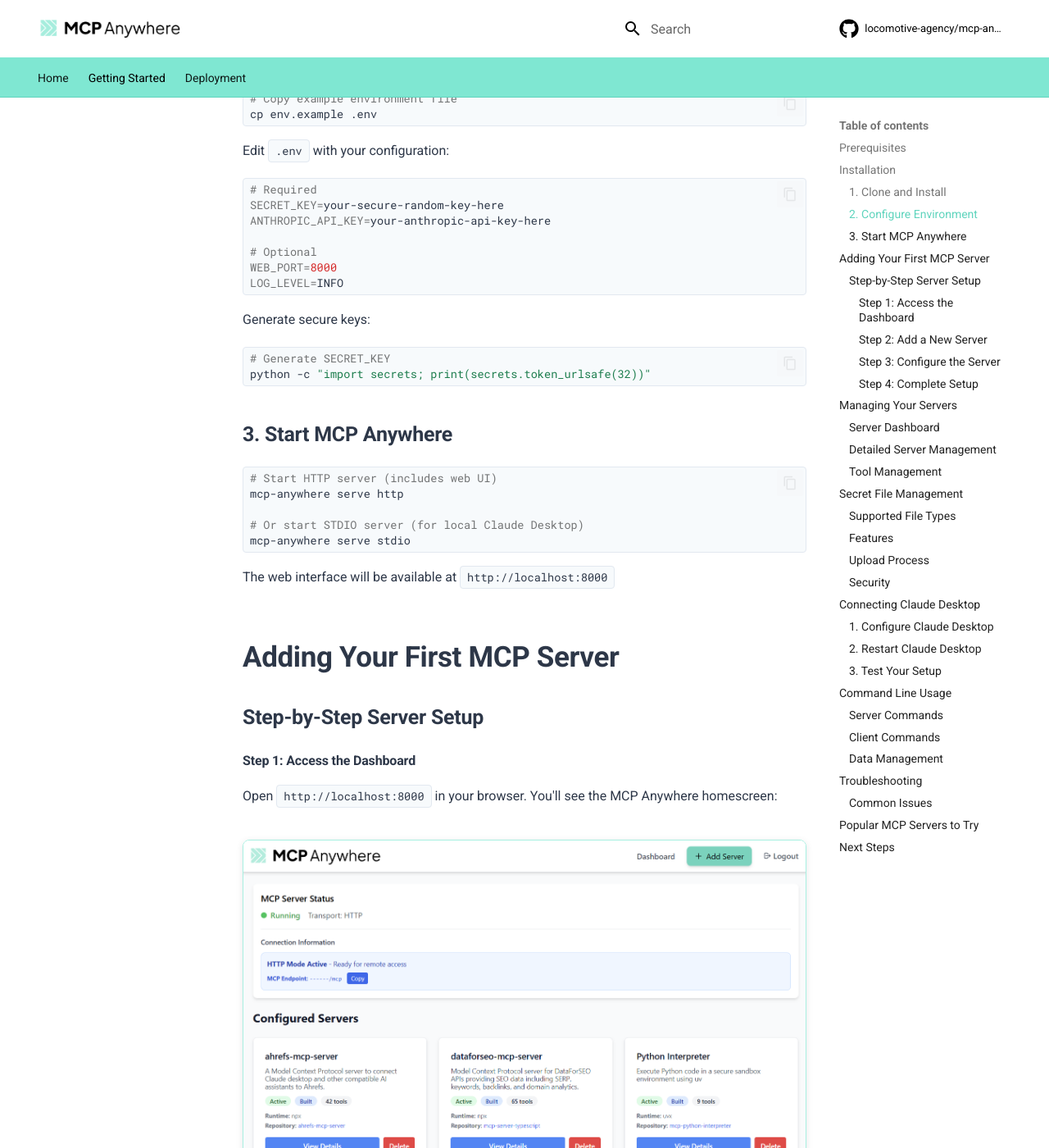
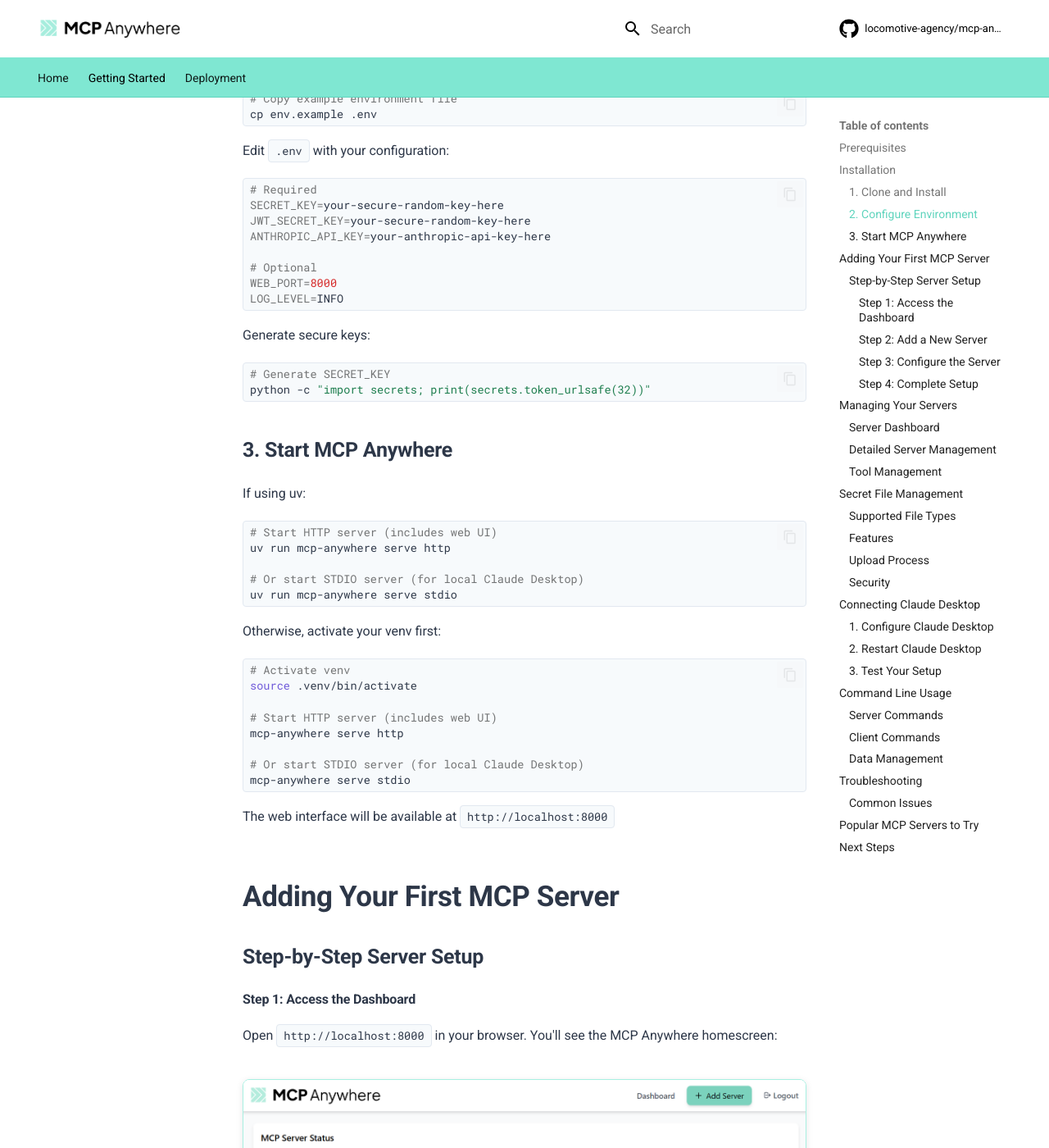
Before and after one commit to rodrigoscoelho/mcp-anywhere, an MkDocs documentation site: the page built from docs/getting-started.md, in a window 1280 px wide and 1400 px high, scrolled down 893 px. Shown: the whole window at 82% size. Built offline with MkDocs 1.6.1 and Material for MkDocs 9.7.7, drawn with Linux system fonts in a browser that asks for light colours; comment, search, counter and statistics services are not loaded; some of the changed text lies outside the part shown.

Commit message:
Fixes for some small issues in the docs (#18)
* docs: match python version requirement in docs to the pyproject.toml

* docs: recommend updating the JWT_SECRET_KEY on first run

* docs: update start command instructions depending on whether using uv or not

````diff
--- a/docs/getting-started.md
+++ b/docs/getting-started.md
@@ -36,6 +36,7 @@
 ```bash
 # Required
 SECRET_KEY=your-secure-random-key-here
+JWT_SECRET_KEY=your-secure-random-key-here
 ANTHROPIC_API_KEY=your-anthropic-api-key-here
 
 # Optional
@@ -52,7 +53,22 @@
 
 ### 3. Start MCP Anywhere
 
+If using uv:
+
 ```bash
+# Start HTTP server (includes web UI)
+uv run mcp-anywhere serve http
+
+# Or start STDIO server (for local Claude Desktop)
+uv run mcp-anywhere serve stdio
+```
+
+Otherwise, activate your venv first:
+
+```bash
+# Activate venv
+source .venv/bin/activate
+
 # Start HTTP server (includes web UI)
 mcp-anywhere serve http
 
````
Also changed, not shown: other parts of docs/getting-started.md (+1 -1 lines).
